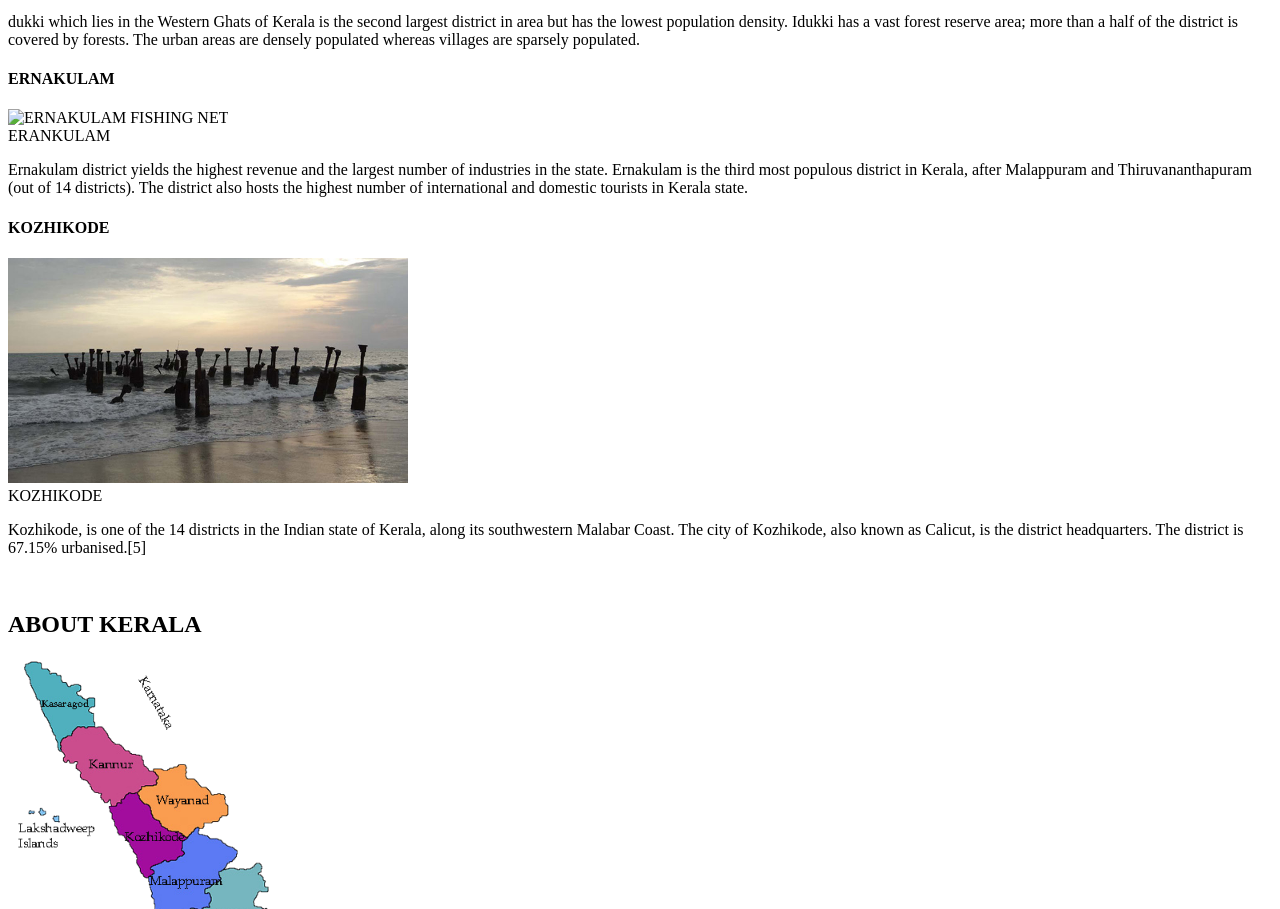
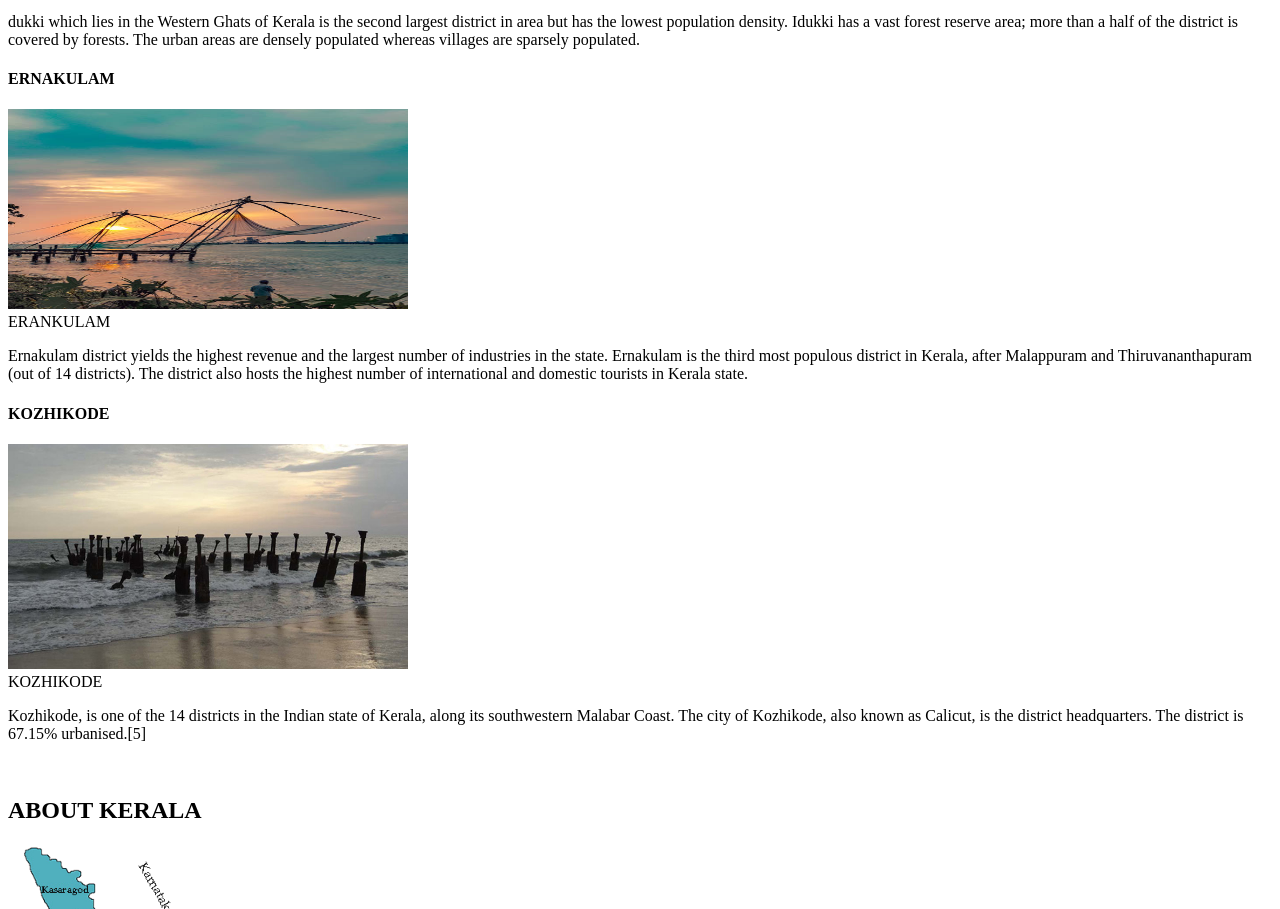
Before and after one commit to 369josef/keralatourism1.html, a plain HTML site: page index.html in a window 1280 px wide. Shown: the part 1129-2038 px from the top of the page. Drawn offline with Linux system fonts and the light colour scheme.

Commit message:
first commit

```diff
--- a/index.html
+++ b/index.html
@@ -47,7 +47,7 @@
             </section>
             <SECTION>
                 <H4>ERNAKULAM</H4>
-                <IMG SRC="EKM.JPG"ALT="ERNAKULAM FISHING NET" WIDTH="400">
+                <IMG SRC="EK.JPG"ALT="ERNAKULAM FISHING NET" WIDTH="400" height="200">
                     <FIGCAPTION>ERANKULAM</FIGCAPTION>
                     <P>Ernakulam district yields the highest revenue and the largest number of industries in the state. Ernakulam is the third most populous district in Kerala, after Malappuram and Thiruvananthapuram (out of 14 districts). The district also hosts the highest number of international and domestic tourists in Kerala state.</P>
             </SECTION>
```
Also changed, not shown: ek.jpg (added).
